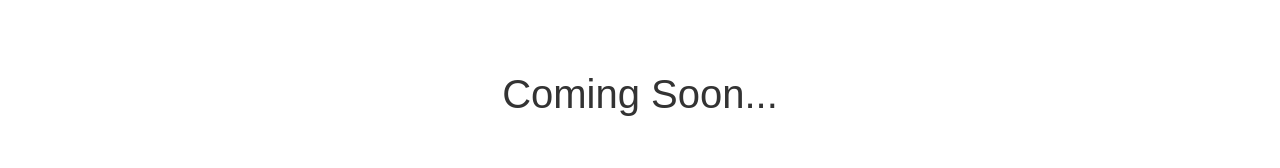
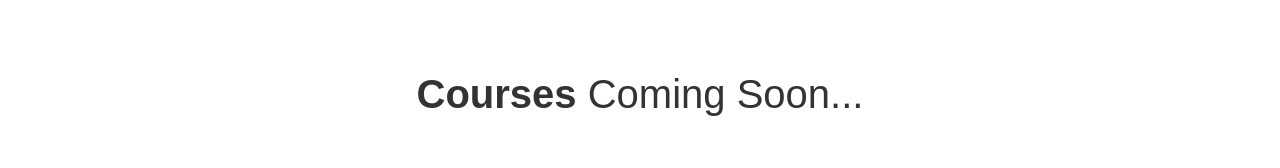
Before and after one commit to ancoreraj/tpc-client, a Next.js app: page /coming-soon in a window 1280 px wide. Shown: the part 358-526 px from the top of the page. Built offline with nearby package versions, Linux system fonts and the light colour scheme; a web font is replaced by a local one.

Commit message:
courses coming soon

```diff
--- a/comps/Category.js
+++ b/comps/Category.js
@@ -41,7 +41,7 @@ const Category = () => {
                                     <div class="category-block">
                                         <div class="header">
                                             <i class="fa fa-shopping-basket icon-bg-4"></i>
-                                            <h4>Books</h4>
+                                            <h4>Courses</h4>
                                         </div>
                                     </div>
                                 </a>
--- a/pages/coming-soon.js
+++ b/pages/coming-soon.js
@@ -1,7 +1,7 @@
 export default function ComingSoon () {
     return (
         <div className="coming-soon-body">
-            <h1>Coming Soon...</h1>
+            <h1><b>Courses</b> Coming Soon...</h1>
         </div>
     )
 }
```
